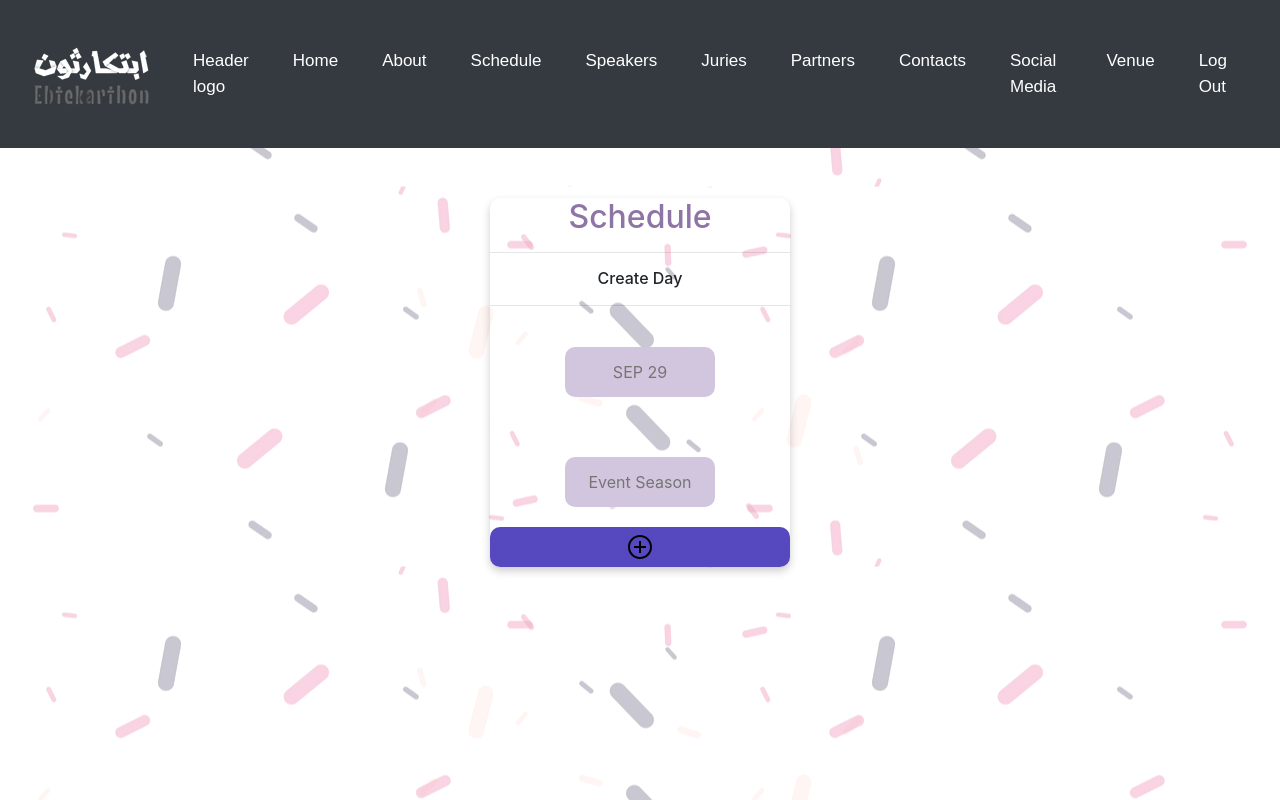
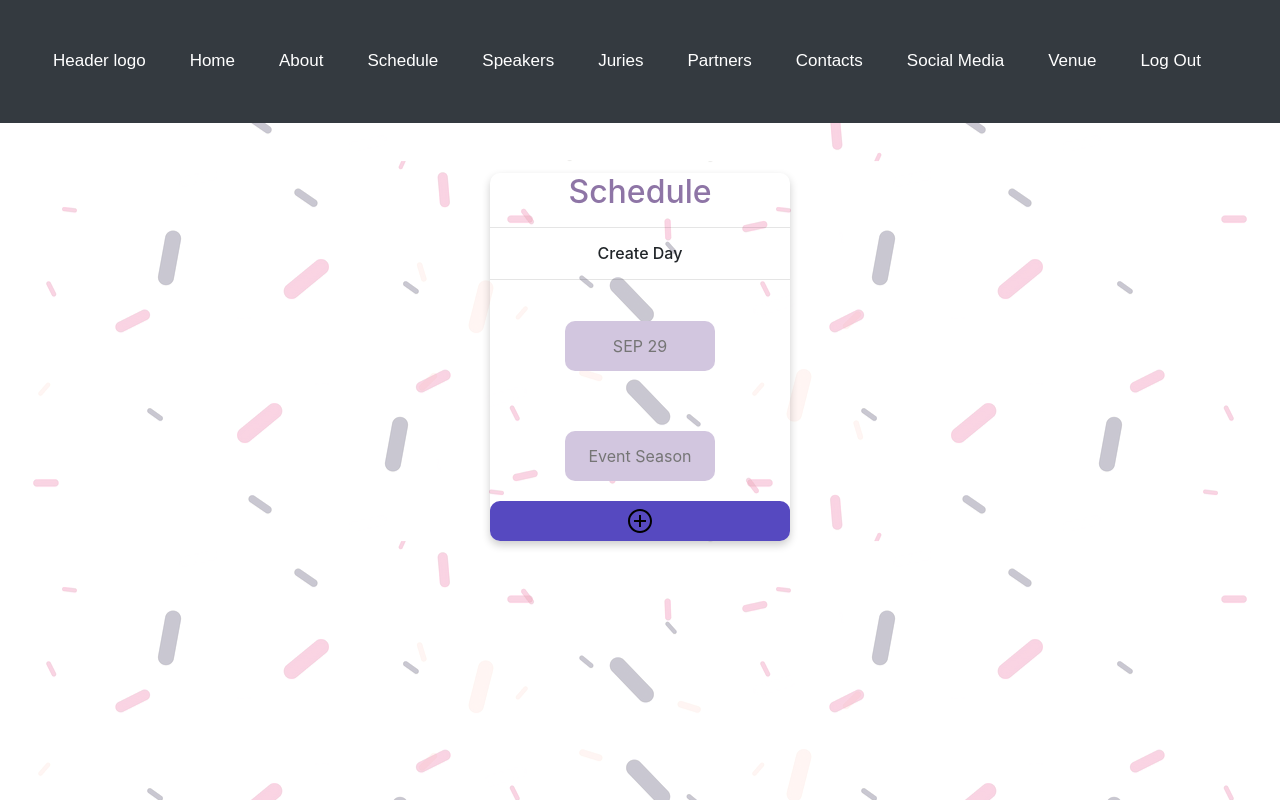
Before and after one commit to Eman-El-Zetawy/ebt-Api, a plain HTML site: page Ebtekarthon/Schedules/createDay.html in a window 1280 px wide. Drawn offline with Linux system fonts and the light colour scheme.

Commit message:
edit style

```diff
--- a/Ebtekarthon/Schedules/createDay.html
+++ b/Ebtekarthon/Schedules/createDay.html
@@ -16,8 +16,7 @@
 <body>
 	<nav class="navbar navbar-expand-lg navbar-dark bg-dark">
 		<div class="container-fluid">
-			<a class="navbar-brand">
-				<img src="../images/logo.png" alt=""></a>
+
 			<button class="navbar-toggler" type="button" data-toggle="collapse" data-target="#navbarSupportedContent" aria-controls="navbarSupportedContent" aria-expanded="false" aria-label="Toggle navigation">
 				<span class="navbar-toggler-icon"></span></button>
 
```
Also changed, not shown: Ebtekarthon/Schedules/addEvent.html (+1 -2 lines), Ebtekarthon/Schedules/schedules.html (+1 -2 lines).
